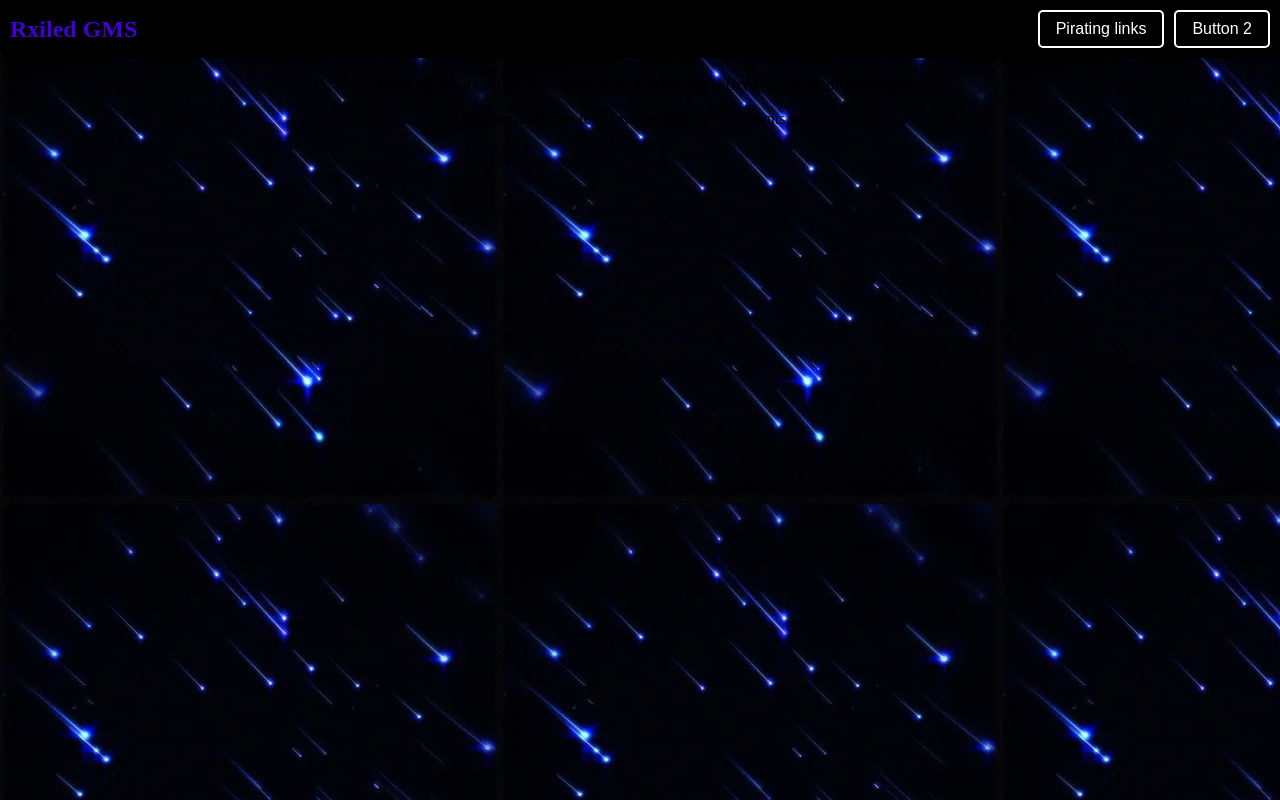
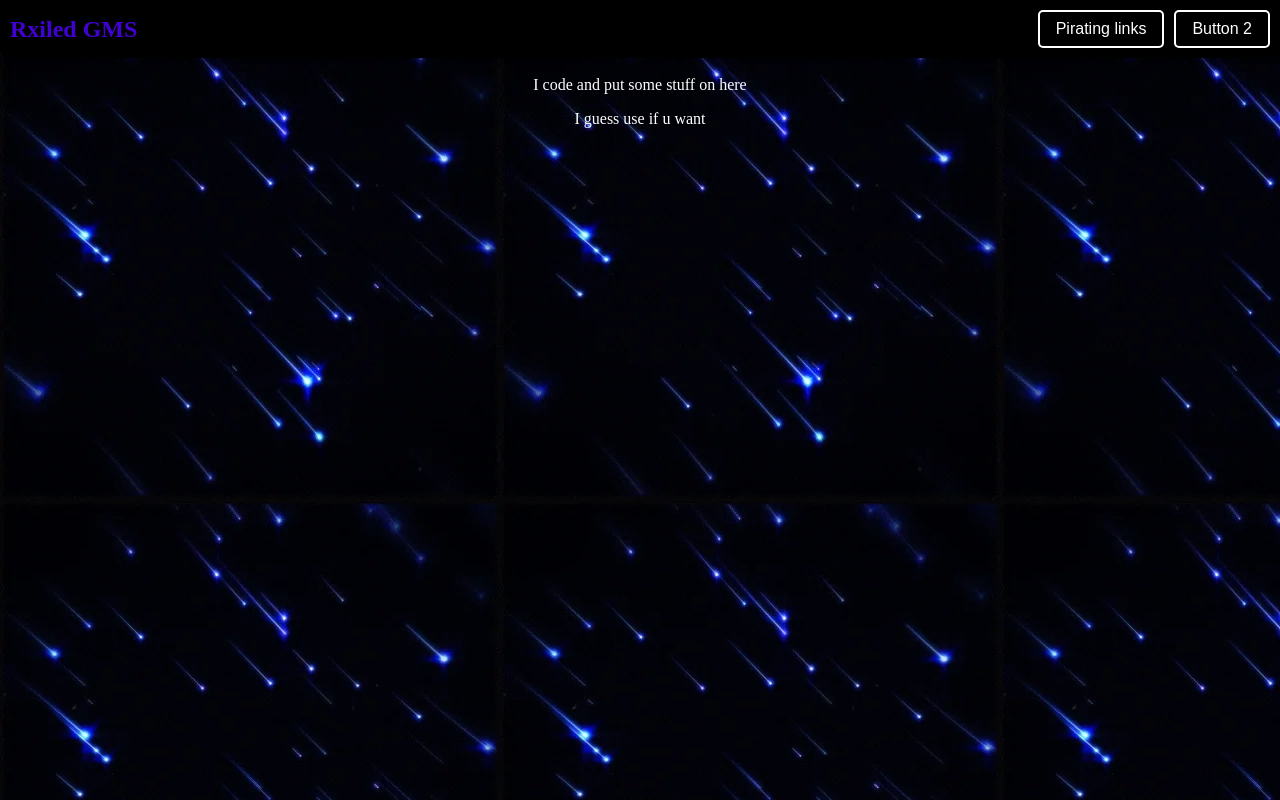
Before and after one commit to exot-ic/best-website-render, a plain HTML site: page index.html in a window 1280 px wide. Drawn offline with Linux system fonts and the light colour scheme.

Commit message:
Update index.html

```diff
--- a/index.html
+++ b/index.html
@@ -63,7 +63,8 @@
 
         .main-content { /* Added a class for the main content div */
             padding-top: 60px;
-            text-align: center; /* Center the text */
+            text-align: center;
+            color: white; /* Center the text */
         }
     </style>
 </head>
@@ -76,8 +77,8 @@
         </div>
     </div>
     <div class="main-content">
-        <p>This is the main content of your website. The top bar is fixed to the top of the screen.</p>
-        <p>You can add more text, images, and other elements here.</p>
+        <p>I code and put some stuff on here</p>
+        <p>I guess use if u want</p>
     </div>
 </body>
 </html>
```
